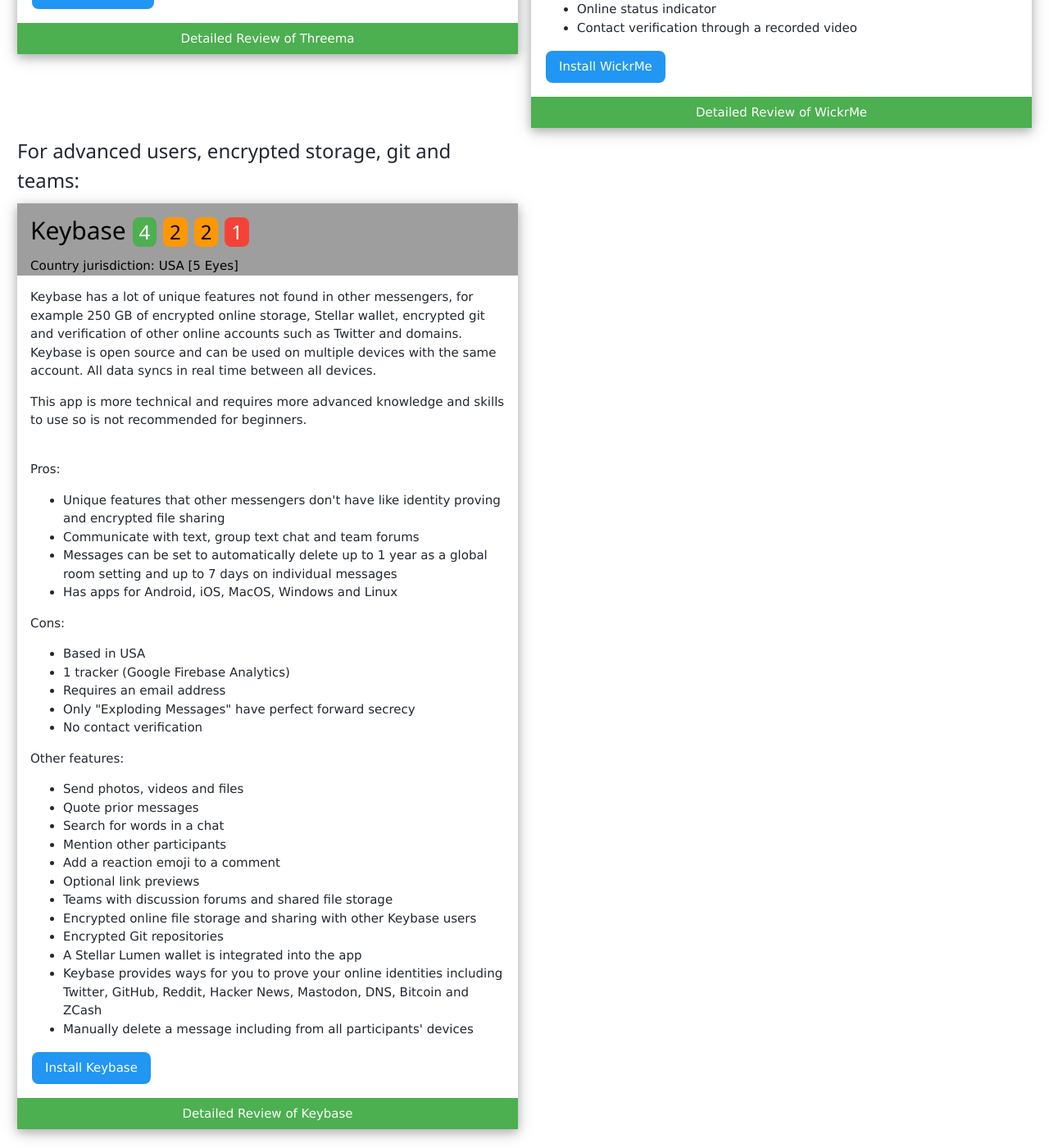
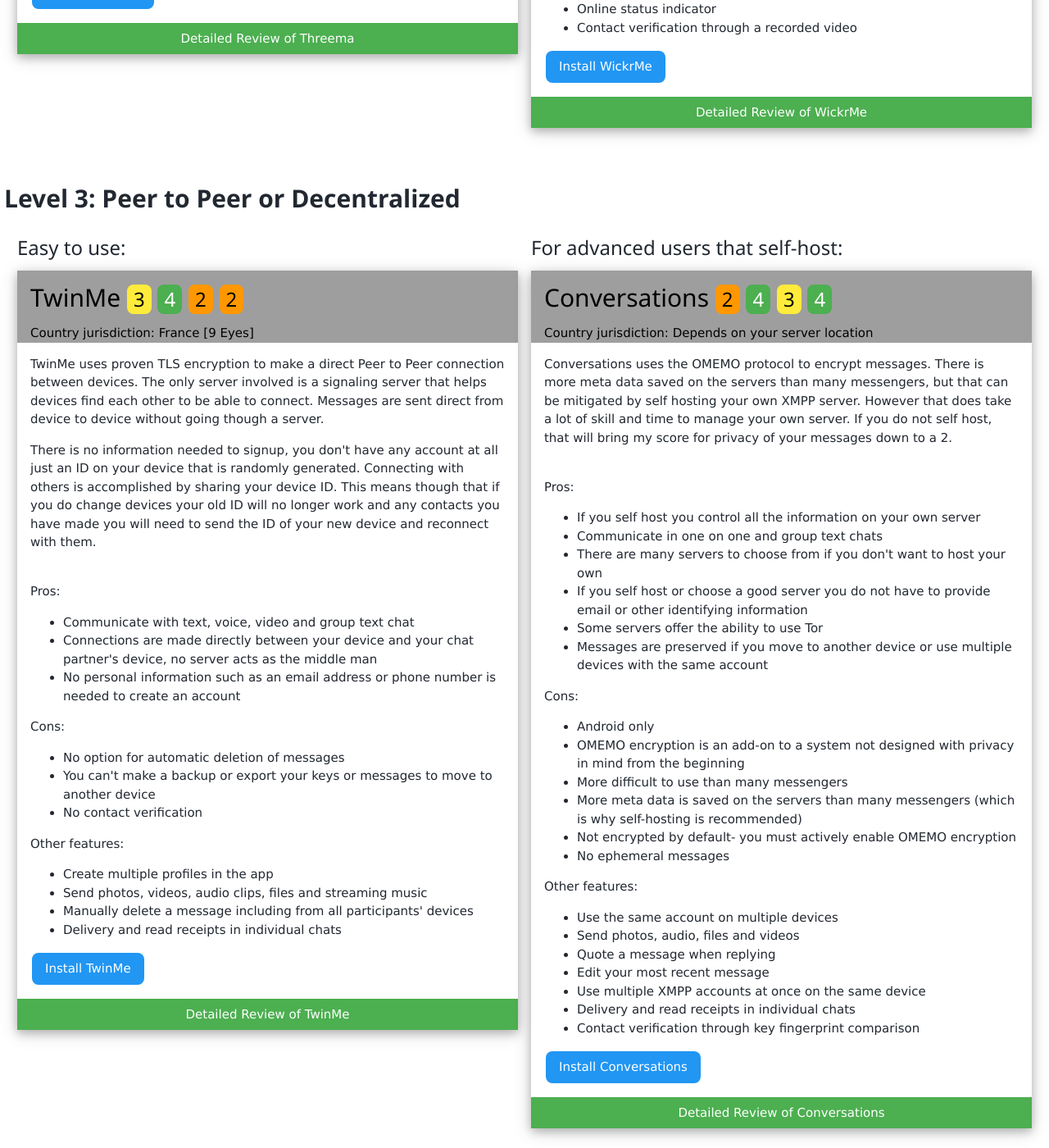
Before and after one commit to Perelandra0x309/secure-im, a Jekyll site: the page built from favorites.md, in a window 1280 px wide and 1400 px high, scrolled down 3447 px. Shown: the whole window at 82% size. Built offline with Jekyll 4.4.1, drawn with Linux system fonts in a browser that asks for light colours; some of the changed text lies outside the part shown.

Commit message:
Update front page, change Keybase rating

```diff
--- a/_data/applications.yml
+++ b/_data/applications.yml
@@ -675,7 +675,7 @@
   category: 2
   display_name: Keybase
   url: https://www.keybase.io
-  recommendation: 1
+  recommendation: 2
   platforms: Android, iOS, MacOS, Windows, Linux (many)
   source_type: partialopen
   business_model: <a href="https://keybase.io/jobs">Investors?</a>
@@ -704,7 +704,7 @@
   websites: <a href="https://github.com/keybase">Source code</a>
   notes_file: keybase_notes.html
   version_tested: 2.2.1
-  last_update: 7/1/2018
+  last_update: 8/9/2020
 
 - name: safeswiss
   category: 2
--- a/_data/keybase_notes.html
+++ b/_data/keybase_notes.html
@@ -1,5 +1,8 @@
+Update in 2020: Keybase was <a href="https://www.theverge.com/2020/5/7/21250418/zoom-keybase-acquisition-encryption-security-messages-services">sold to Zoom</a>.  The purchase was a talent acquisition, so it was the people and skills that Zoom wanted to get from the Keybase team to help Zoom imrove their encryption and security of the platform.  Whether Keybase will continue is not known, but there is little chance for there to be very much work done on it for improvements or bug fixes going forward.  So this is an unfortunate turn for this app and with the unknown future of the platform I would not recommend investing very much time into it if you are not already signed up.<br>
+<br>
 You can also verify other website identities, GPG keys, domains, etc that you own.<br>
+<br>
 Keybase <a href="https://keybase.io/blog/keybase-exploding-messages">adds "exploding" messages</a> (ephemeral). Note these messages do use perfect forward secrecy, however regular non-ephemeral messages do not.<br>
 <br>
-My verdict: Great for chat and other uses<br>
+My verdict: Great for chat and other uses, but uncertain future<br>
 Keybase has several unique features, which now also includes secured personal and group file storage and sharing and encrypted git.  It is also very easy for someone new to PGP to create a new key for themselves.
--- a/_data/ratings.yml
+++ b/_data/ratings.yml
@@ -131,37 +131,6 @@
   notes_file: wickrme_card.html
   last_update:
 
-- name: keybase
-  level: 2
-  display_name: Keybase
-  tagline: "For advanced users, encrypted storage, git and teams:"
-  privacy_message_score: 4
-  country_origin: USA
-  pm_ephemeral: "&#10004;"
-  pm_foolproof: "&#10004;"
-  pm_no_leaks: "&#10004;"
-  pm_not_recoverable: "&#10004;"
-  pm_pfs: "&#10004;"
-  privacy_id_score: 2
-  pi_no_info: "&#10004;"
-  pi_no_ph_em:
-  pi_no_trackers:
-  integrity_score: 2
-  i_audits:
-  i_cont_ver:
-  i_strong_ciphers: "&#10004;"
-  i_good_country:
-  i_good_business: "&#10004;"
-  i_key_changes: "&#10004;"
-  resistance_score: 1
-  r_p2p_dec:
-  r_opensource: "clients"
-  r_selfhost:
-  r_platforms: 5
-  install_url: /install_keybase.html
-  notes_file: keybase_card.html
-  last_update:
-
 - name: twinme
   level: 3
   display_name: TwinMe
--- a/favorites.md
+++ b/favorites.md
@@ -57,7 +57,6 @@
 <div class="w3-row-padding">
   {% include favorites_card.html app_name="threema" %}
   {% include favorites_card.html app_name="wickrme" %}
-  {% include favorites_card.html app_name="keybase" %}
 </div>
 
 <br>
```
Also changed, not shown: index.md (+12 -7 lines).
